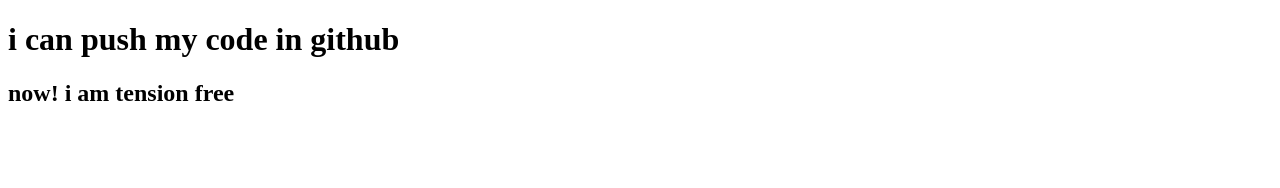
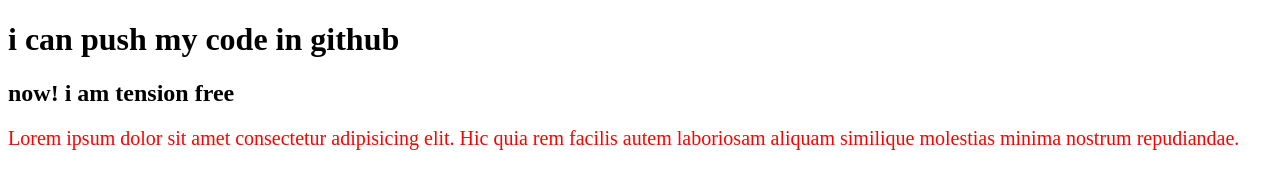
Before and after one commit to MuhammadAtiq757/my-first-codi, a plain HTML site: page index.html in a window 1280 px wide. Drawn offline with Linux system fonts and the light colour scheme.

Commit message:
style added

```diff
--- a/index.html
+++ b/index.html
@@ -5,10 +5,14 @@
     <meta http-equiv="X-UA-Compatible" content="IE=edge">
     <meta name="viewport" content="width=, initial-scale=1.0">
     <title>Document</title>
+    <link rel="stylesheet" href="style.css">
 </head>
 <body>
 
     <h1>i can push my code in github</h1>
     <h2>now! i am tension free</h2>
+    <p>
+        Lorem ipsum dolor sit amet consectetur adipisicing elit. Hic quia rem facilis autem laboriosam aliquam similique molestias minima nostrum repudiandae.
+    </p>
 </body>
 </html>
--- /dev/null
+++ b/style.css
@@ -0,0 +1,5 @@
+p{
+color: red;
+font-size: 20px;
+
+}
```
